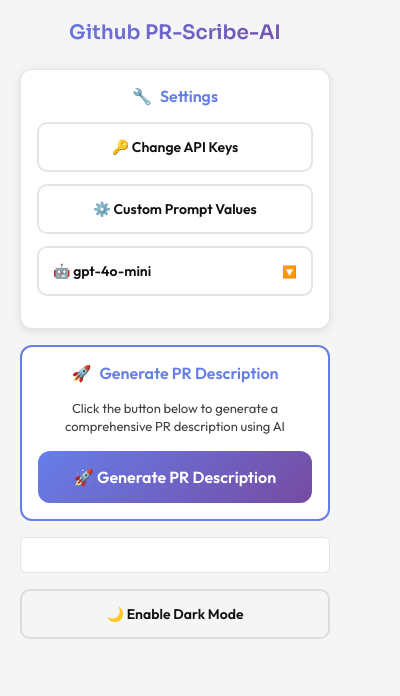
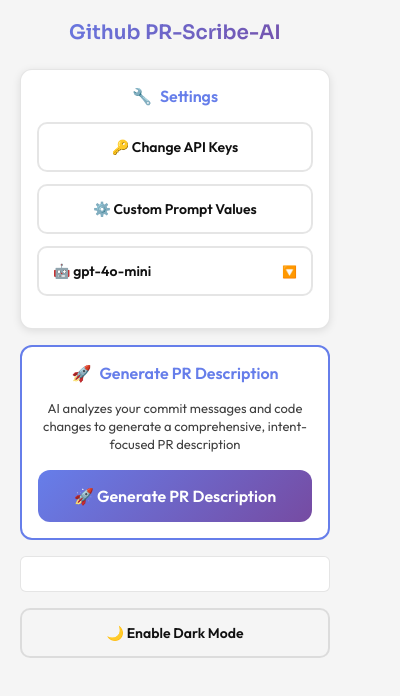
Before and after one commit to AiyushKumar07/ai-pr-extension, a browser extension: page popup.html in a window 400 px wide. Drawn offline with Linux system fonts and the light colour scheme.

Commit message:
chore: Release version 1.7.0 with intent-aware PR generation and enhanced documentation

```diff
--- a/popup.html
+++ b/popup.html
@@ -1013,8 +1013,8 @@
         <span>Generate PR Description</span>
       </div>
       <div class="section-description">
-        Click the button below to generate a comprehensive PR description using
-        AI
+        AI analyzes your commit messages and code changes to generate a
+        comprehensive, intent-focused PR description
       </div>
       <button id="generateBtn">🚀 Generate PR Description</button>
     </div>
```
Also changed, not shown: README.md, manifest.json.
